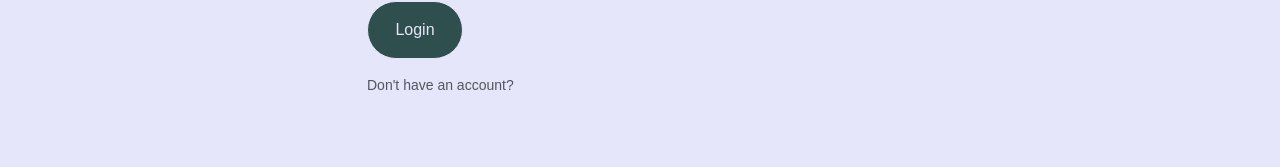
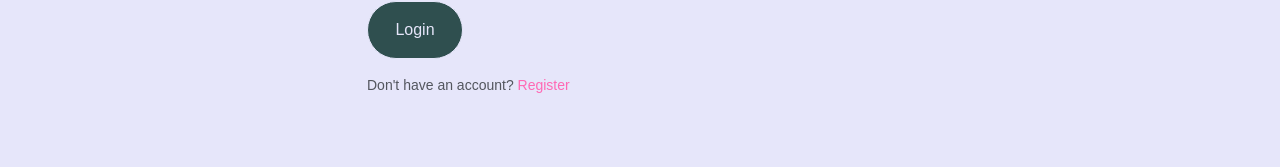
Before and after one commit to ZairaStra/Capstone---FestiMate, a React (Vite) app in the folder capstone_fe/: page /login in a window 1280 px wide. Shown: the part 494-661 px from the top of the page. Built offline with nearby package versions, Linux system fonts and the light colour scheme; a web font is replaced by a local one.

Commit message:
fixed Register color

```diff
--- a/capstone_fe/src/pages/public/Login.jsx
+++ b/capstone_fe/src/pages/public/Login.jsx
@@ -91,7 +91,7 @@ const Login = ({ setUserData }) => {
 
           <Form.Text className="text-muted mt-3 d-block">
             Don't have an account?{" "}
-            <Link className="links" to="/register">
+            <Link className="card-links" style={{ color: "#ff69b4" }} to="/register">
               Register
             </Link>
           </Form.Text>
```
